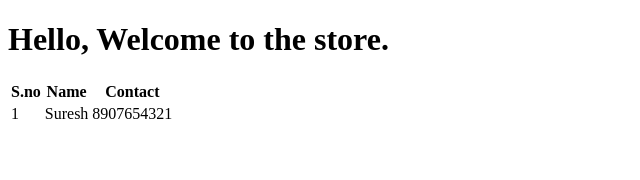
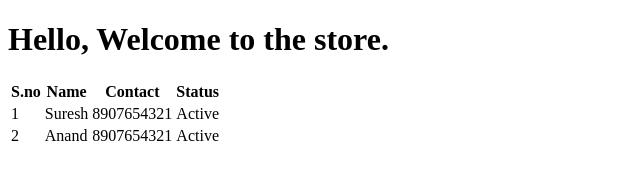
Before and after one commit to reegancorp/deploy-key-demo, a plain HTML site: page index.html in a window 1280 px wide. Shown: the whole page, without its empty margins (0-640 px from the left). Drawn offline with Linux system fonts and the light colour scheme.

Commit message:
First webpage (#13)
* header adde.

* table content added

* 2 records added.

* status column added.

```diff
--- a/index.html
+++ b/index.html
@@ -13,6 +13,7 @@
                 <th>S.no</th>
                 <th>Name</th>
                 <th>Contact</th>
+                <th>Status</th>
             </tr>
 
             <tbody>
@@ -26,6 +27,19 @@
                     <td>
                         8907654321
                     </td>
+                    <td>Active</td>
+                </tr>
+                <tr>
+                    <td>
+                        2
+                    </td>
+                    <td>
+                        Anand
+                    </td>
+                    <td>
+                        8907654321
+                    </td>
+                    <td>Active</td>
                 </tr>
             </tbody>
         </table>
```
